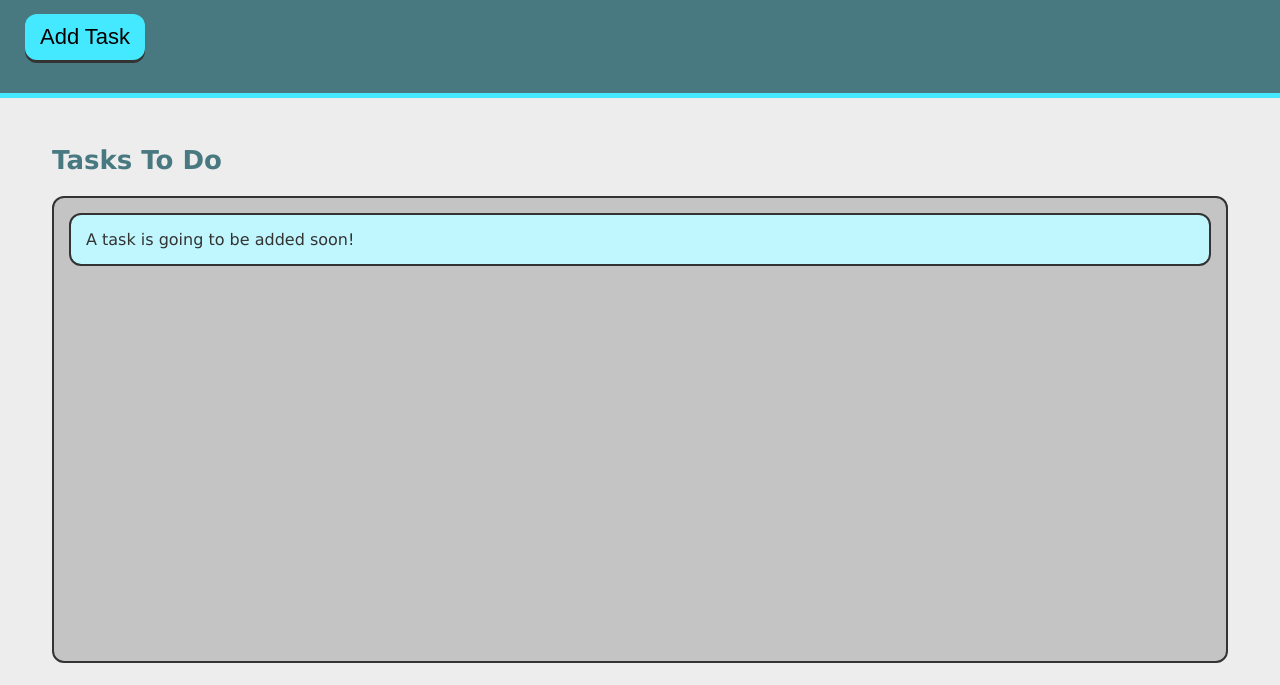
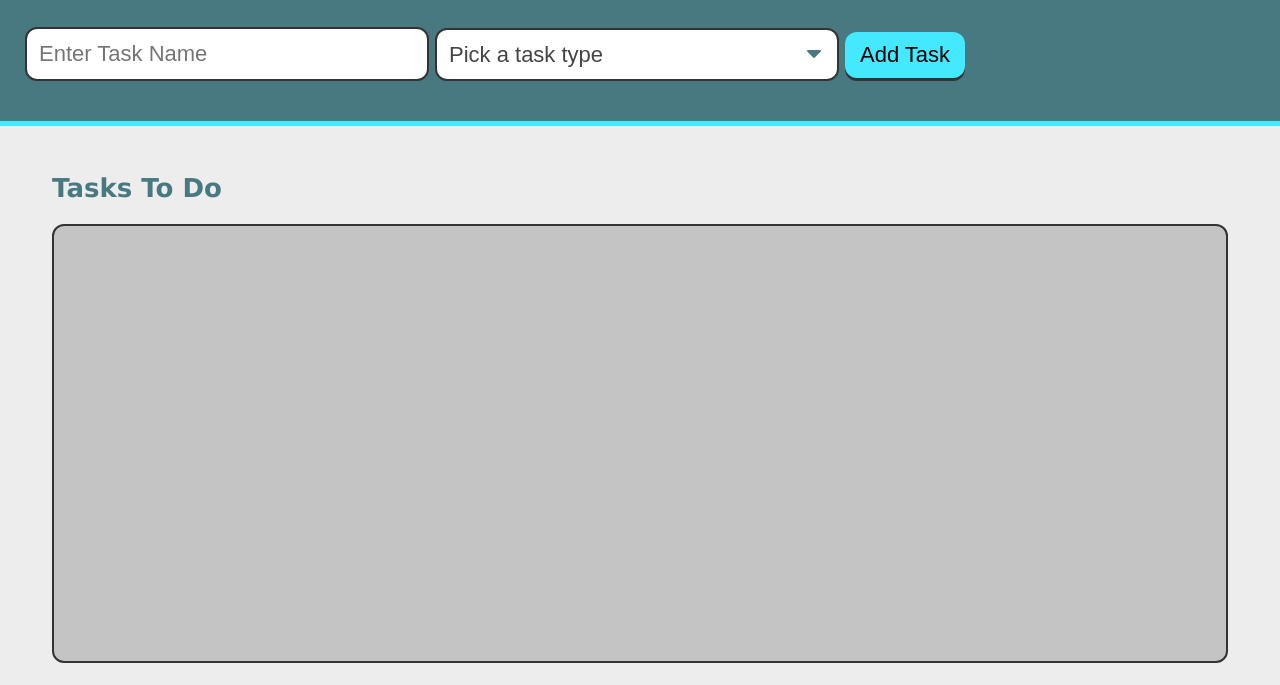
Before and after one commit to Morgan1317/taskinator, a plain HTML site: page index.html in a window 1280 px wide. Shown: the part 115-800 px from the top of the page. Drawn offline with Linux system fonts and the light colour scheme.

Commit message:
added form element and fixed reload issue

```diff
--- a/assets/js/script.js
+++ b/assets/js/script.js
@@ -1,12 +1,15 @@
-var buttonEl = document.querySelector("#save-task");
+var formEl = document.querySelector("#task-form");
 
 var tasksToDoEl = document.querySelector("#tasks-to-do");
 
-var createTaskHandler = function() {
+var createTaskHandler = function(event) {
+
+  event.preventDefault();
+
     var listItemEl = document.createElement("li");
     listItemEl.className = "task-item";
     listItemEl.textContent = "This is a new task.";
     tasksToDoEl.appendChild(listItemEl);
   };
 
-buttonEl.addEventListener("click", createTaskHandler);
+formEl.addEventListener("click", createTaskHandler);
--- a/index.html
+++ b/index.html
@@ -12,13 +12,28 @@
 <header>
     <h1 class = "page-title"> Taskinator</h1>
     <p> Click the button below to add a new task!</p>
-    <button class = "btn" id="save-task">Add Task</button>
+    <form id="task-form">
+        <div class="form-group">
+            <input type="text" name="task-name" placeholder="Enter Task Name"/>
+        </div>
+        <div class="form-group">
+            <select name="task-type" class="select-dropdown">
+                <option value="" disabled selected>Pick a task type</option>
+                <option value="Print">Print</option>
+                <option value="Web">Web</option>
+                <option value="Mobile">Mobile</option>
+            </select>
+        </div>
+        <div class="form-group">
+            <button class="btn" id="save-task" type="submit">Add Task</button>
+        </div>
+    </form>
 </header>
     <main class = "page-content">
         <section class = "task-list-wrapper">
             <h2 class="list-title">Tasks To Do</h2>
             <ul class = "task-list" id="tasks-to-do">
-                <li class="task-item"> A task is going to be added soon!</li>
+
             </ul>
         </section>
     </main>
```
